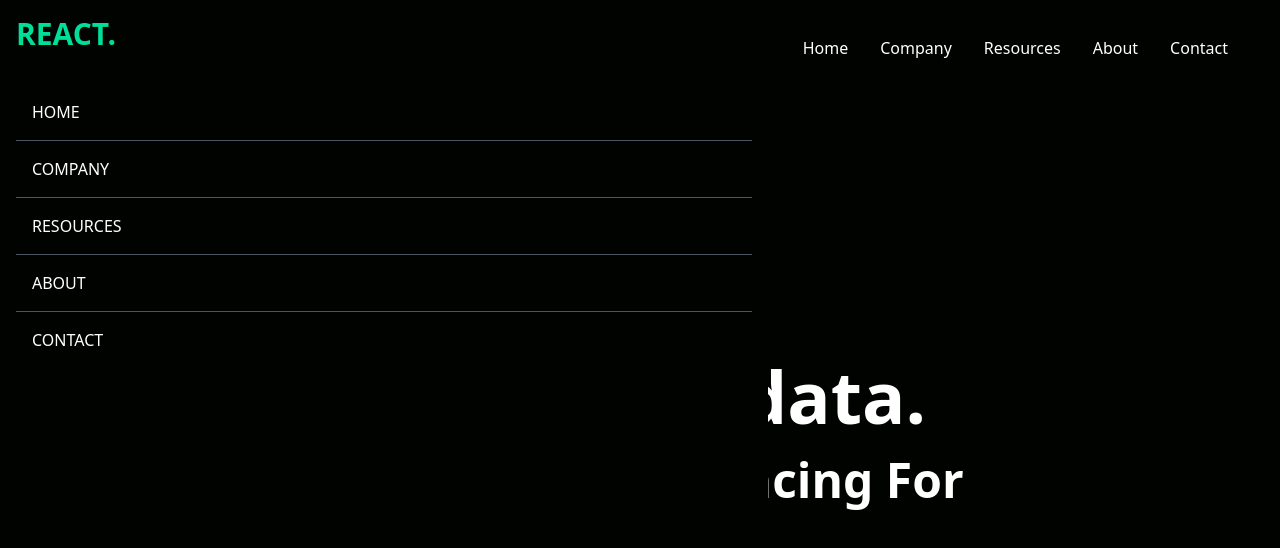
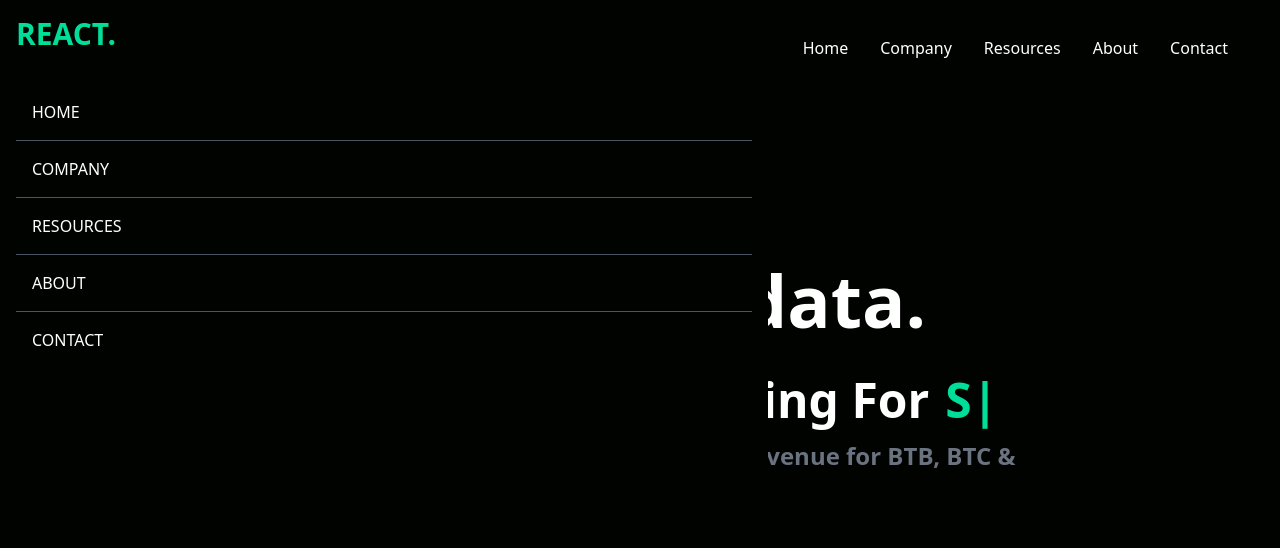
Before and after one commit to shiocalvin/data-finance, a React (Create React App) app: page / in a window 1280 px wide. Shown: the top 548 px of the page. Built offline with nearby package versions, Linux system fonts and the light colour scheme.

Commit message:
feat-> hero section react-typed

```diff
--- a/package.json
+++ b/package.json
@@ -10,6 +10,7 @@
     "react-dom": "^18.2.0",
     "react-icons": "^5.0.1",
     "react-scripts": "5.0.1",
+    "react-typed": "^2.0.12",
     "web-vitals": "^2.1.4"
   },
   "scripts": {
--- a/src/Components/Hero.js
+++ b/src/Components/Hero.js
@@ -1,14 +1,21 @@
 import React from 'react';
+import {ReactTyped} from "react-typed";
 
 function Hero(props) {
     return (
         <div className={"text-white"}>
-            <div className={"max-w-[800px] mt-[-96px] w-full h-screen mx-auto text-center flex flex-col justify-center"}>
+            <div
+                className={"max-w-[800px] mt-[-96px] w-full h-screen mx-auto text-center flex flex-col justify-center"}>
                 <p className={"uppercase text-[#00df9a] font-bold p-2"}>Grow With Data Analytics</p>
                 <h1 className={"md:text-7xl sm:text-6xl font-bold md:py-6"}>Grow with data.</h1>
-                <div>
-                    <p className={"md:text-5xl sm:text-4xl text-xl font-bold"}>Fast, Flexible Financing For</p>
+                <div className={"flex justify-center items-center"}>
+                    <p className={"md:text-5xl sm:text-4xl text-xl font-bold py-4"}>Fast, Flexible Financing For</p>
+                    <ReactTyped
+                        className={"md:text-5xl sm:text-4xl text-xl font-bold md:pl-4 pl-2 text-[#00df9a]"}
+                        strings={['BTB', 'BTC', 'SASS']} typeSpeed={120} backSpeed={140} loop/>
                 </div>
+                <p className={"md:text-2xl text-xl font-bold text-gray-500 items-center"}>Monitor your data analytics to increase revenue for BTB, BTC & SASS platforms.</p>
+                <button className={"bg-[#00df9a] w-[200px] rounded-md font-medium my-6 mx-auto py-3 text-black"}>Get Started</button>
             </div>
         </div>
     );
```
Also changed, not shown: 1 other file (tests, documents, lock files or other folders).
